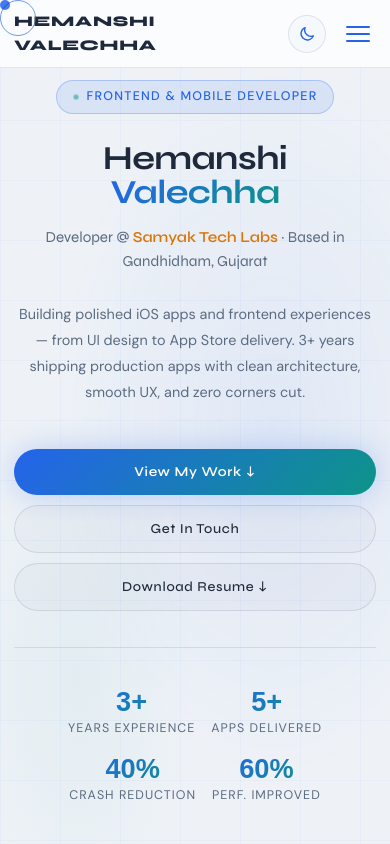
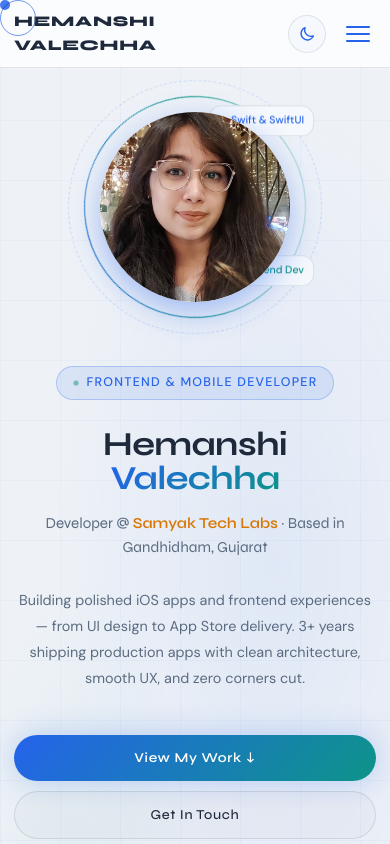
Before and after one commit to hemanshi-valechha/portfolio, a plain HTML site: page index.html in a window 390 px wide. Shown: the top 844 px of the page. Drawn offline with Linux system fonts and the light colour scheme; a web font is replaced by a local one.

Commit message:
Hero and Pointer

```diff
--- a/style.css
+++ b/style.css
@@ -1401,7 +1401,11 @@ footer {
         gap: 0;
     }
     .hero-desc { margin-left: auto; margin-right: auto; }
-    .hero-visual { display: none; }
+    /* Show the photo on tablet/mobile, above the text */
+    .hero-visual { display: flex; order: -1; margin-bottom: 20px; }
+    .avatar-container { width: 220px; height: 220px; margin: 32px auto 44px; }
+    .chip-1 { right: -34px; font-size: 0.7rem; padding: 7px 11px; }
+    .chip-2 { right: -34px; bottom: 6px; font-size: 0.7rem; padding: 7px 11px; }
     .hero-ctas { justify-content: center; }
     .hero-stats { justify-content: center; flex-wrap: wrap; gap: 24px; }
 
@@ -1494,6 +1498,8 @@ footer {
    RESPONSIVE — SMALL PHONE  (≤ 390px — iPhone SE / 13 mini)
    ===================================================== */
 @media (max-width: 390px) {
+    .avatar-container { width: 190px; height: 190px; }
+    .chip-1, .chip-2 { right: -24px; font-size: 0.66rem; padding: 6px 9px; }
     .hero-name { font-size: 2.1rem; }
     section { padding: 44px 14px; }
     #hero { padding: 80px 14px 40px; }
```
